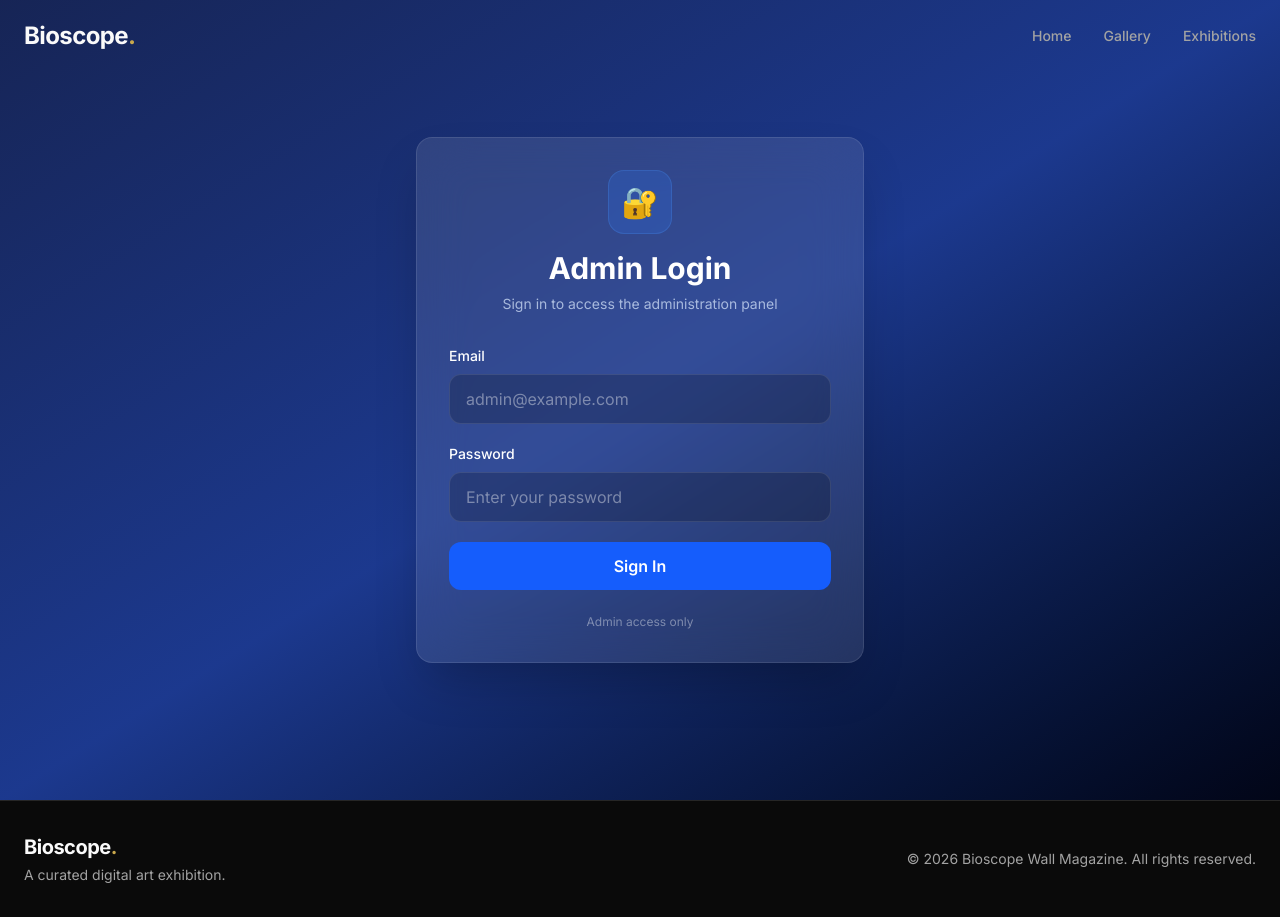
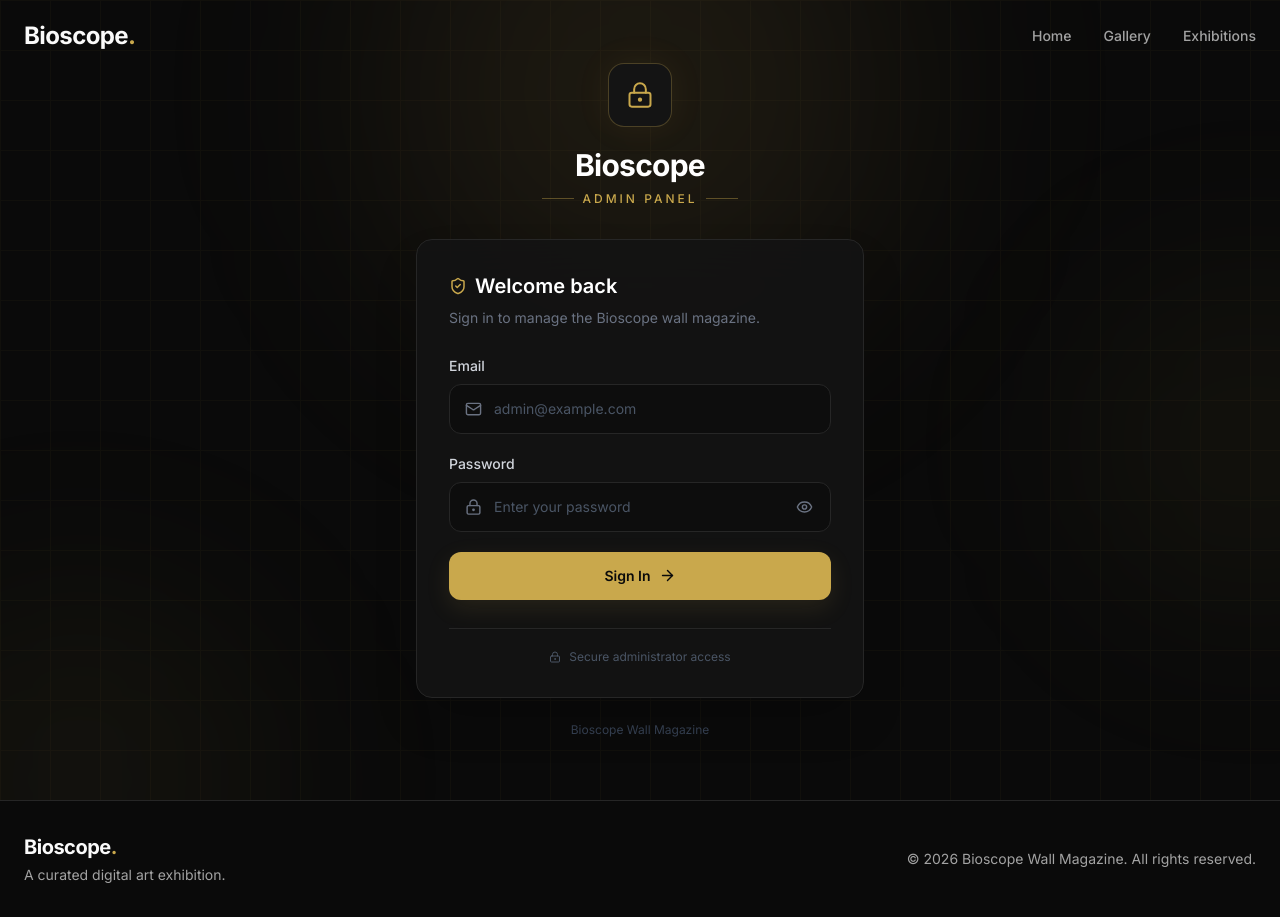
Before and after one commit to biswajitdhibardev/bioscope-wall-magazine, a Next.js app: page /admin/login in a window 1280 px wide. Built offline with nearby package versions, Linux system fonts and the light colour scheme; a web font is replaced by a local one.

Commit message:
Redesign admin login

```diff
--- a/src/app/admin/login/LoginContent.tsx
+++ b/src/app/admin/login/LoginContent.tsx
@@ -5,6 +5,14 @@ import { useRouter, useSearchParams } from "next/navigation";
 import { useForm } from "react-hook-form";
 import { zodResolver } from "@hookform/resolvers/zod";
 import { z } from "zod";
+import {
+  LockKeyhole,
+  Mail,
+  Eye,
+  EyeOff,
+  ArrowRight,
+  ShieldCheck,
+} from "lucide-react";
 
 import { createClient } from "@/lib/supabase/client";
 
@@ -12,6 +20,7 @@ const loginSchema = z.object({
   email: z
     .string()
     .email("Please enter a valid email address"),
+
   password: z
     .string()
     .min(6, "Password must be at least 6 characters"),
@@ -23,10 +32,17 @@ export default function LoginContent() {
   const router = useRouter();
   const searchParams = useSearchParams();
 
-  const [errorMsg, setErrorMsg] = useState<string | null>(null);
-  const [loading, setLoading] = useState(false);
+  const [errorMsg, setErrorMsg] =
+    useState<string | null>(null);
 
-  const redirectTo = searchParams.get("redirect") || "/admin";
+  const [loading, setLoading] =
+    useState(false);
+
+  const [showPassword, setShowPassword] =
+    useState(false);
+
+  const redirectTo =
+    searchParams.get("redirect") || "/admin";
 
   const {
     register,
@@ -34,6 +50,7 @@ export default function LoginContent() {
     formState: { errors },
   } = useForm<LoginForm>({
     resolver: zodResolver(loginSchema),
+
     defaultValues: {
       email: "",
       password: "",
@@ -47,7 +64,8 @@ export default function LoginContent() {
     try {
       const supabase = createClient();
 
-      const { error } = await supabase.auth.signInWithPassword({
+      const { error } =
+        await supabase.auth.signInWithPassword({
           email: data.email,
           password: data.password,
         });
@@ -61,36 +79,105 @@ export default function LoginContent() {
       router.refresh();
     } catch (error) {
       console.error(error);
-      setErrorMsg("Something went wrong. Please try again.");
+
+      setErrorMsg(
+        "Something went wrong. Please try again."
+      );
     } finally {
       setLoading(false);
     }
   };
 
   return (
-    <main className="min-h-screen flex items-center justify-center bg-gradient-to-br from-blue-950 via-blue-900 to-slate-950 px-4">
-      <div className="w-full max-w-md">
-        <div className="rounded-2xl border border-white/10 bg-white/10 backdrop-blur-xl shadow-2xl p-8">
+    <main className="relative min-h-screen overflow-hidden bg-[#0a0a0a] flex items-center justify-center px-4">
 
-          {/* Header */}
-          <div className="text-center mb-8">
-            <div className="mx-auto mb-4 flex h-16 w-16 items-center justify-center rounded-2xl bg-blue-500/20 border border-blue-400/20">
-              <span className="text-3xl">🔐</span>
+      {/* Background glow */}
+      <div className="pointer-events-none absolute inset-0">
+        <div className="absolute -top-40 left-1/2 h-[500px] w-[500px] -translate-x-1/2 rounded-full bg-[#c9a84c]/10 blur-[120px]" />
+
+        <div className="absolute bottom-[-180px] left-[-120px] h-[400px] w-[400px] rounded-full bg-[#c9a84c]/5 blur-[100px]" />
+
+        <div className="absolute top-1/3 right-[-150px] h-[350px] w-[350px] rounded-full bg-[#c9a84c]/5 blur-[100px]" />
       </div>
 
-            <h1 className="text-3xl font-bold text-white">
-              Admin Login
+      {/* Subtle grid */}
+      <div
+        className="pointer-events-none absolute inset-0 opacity-[0.035]"
+        style={{
+          backgroundImage:
+            "linear-gradient(#c9a84c 1px, transparent 1px), linear-gradient(90deg, #c9a84c 1px, transparent 1px)",
+          backgroundSize: "50px 50px",
+        }}
+      />
+
+      {/* Login container */}
+      <div className="relative z-10 w-full max-w-md">
+
+        {/* Brand */}
+        <div className="mb-8 text-center">
+
+          <div className="mx-auto mb-5 flex h-16 w-16 items-center justify-center rounded-2xl border border-[#c9a84c]/30 bg-[#141414] shadow-[0_0_35px_rgba(201,168,76,0.08)]">
+
+            <LockKeyhole
+              size={28}
+              strokeWidth={1.7}
+              className="text-[#c9a84c]"
+            />
+
+          </div>
+
+          <h1 className="text-3xl font-bold tracking-tight text-white">
+            Bioscope
           </h1>
 
-            <p className="mt-2 text-sm text-blue-100/70">
-              Sign in to access the administration panel
+          <div className="mt-2 flex items-center justify-center gap-2">
+
+            <div className="h-px w-8 bg-[#c9a84c]/40" />
+
+            <span className="text-xs font-medium uppercase tracking-[0.25em] text-[#c9a84c]">
+              Admin Panel
+            </span>
+
+            <div className="h-px w-8 bg-[#c9a84c]/40" />
+
+          </div>
+
+        </div>
+
+        {/* Login Card */}
+        <div className="rounded-2xl border border-[#262626] bg-[#141414]/95 p-7 shadow-2xl backdrop-blur-xl sm:p-8">
+
+          {/* Card heading */}
+          <div className="mb-7">
+
+            <div className="mb-2 flex items-center gap-2">
+
+              <ShieldCheck
+                size={18}
+                className="text-[#c9a84c]"
+              />
+
+              <h2 className="text-xl font-semibold text-white">
+                Welcome back
+              </h2>
+
+            </div>
+
+            <p className="text-sm text-gray-500">
+              Sign in to manage the Bioscope wall
+              magazine.
             </p>
+
           </div>
 
           {/* Error */}
           {errorMsg && (
-            <div className="mb-5 rounded-lg border border-red-400/30 bg-red-500/10 px-4 py-3 text-sm text-red-200">
+            <div className="mb-5 rounded-xl border border-red-500/20 bg-red-500/10 px-4 py-3">
+
+              <p className="text-sm text-red-400">
                 {errorMsg}
+              </p>
+
             </div>
           )}
 
@@ -99,14 +186,23 @@ export default function LoginContent() {
             onSubmit={handleSubmit(onSubmit)}
             className="space-y-5"
           >
+
             {/* Email */}
             <div>
+
               <label
                 htmlFor="email"
-                className="mb-2 block text-sm font-medium text-white"
+                className="mb-2 block text-sm font-medium text-gray-300"
               >
                 Email
               </label>
+
+              <div className="relative">
+
+                <Mail
+                  size={17}
+                  className="absolute left-4 top-1/2 -translate-y-1/2 text-gray-500"
+                />
 
                 <input
                   id="email"
@@ -114,56 +210,131 @@ export default function LoginContent() {
                   autoComplete="email"
                   placeholder="admin@example.com"
                   {...register("email")}
-                className="w-full rounded-xl border border-white/10 bg-black/20 px-4 py-3 text-white placeholder:text-white/40 outline-none transition focus:border-blue-400 focus:ring-2 focus:ring-blue-400/20"
+                  className="w-full rounded-xl border border-[#262626] bg-[#0d0d0d] py-3.5 pl-11 pr-4 text-sm text-white outline-none transition-all placeholder:text-gray-600 focus:border-[#c9a84c]/60 focus:ring-1 focus:ring-[#c9a84c]/20"
                 />
 
+              </div>
+
               {errors.email && (
-                <p className="mt-1 text-xs text-red-300">
+                <p className="mt-1.5 text-xs text-red-400">
                   {errors.email.message}
                 </p>
               )}
+
             </div>
 
             {/* Password */}
             <div>
+
               <label
                 htmlFor="password"
-                className="mb-2 block text-sm font-medium text-white"
+                className="mb-2 block text-sm font-medium text-gray-300"
               >
                 Password
               </label>
 
+              <div className="relative">
+
+                <LockKeyhole
+                  size={17}
+                  className="absolute left-4 top-1/2 -translate-y-1/2 text-gray-500"
+                />
+
                 <input
                   id="password"
-                type="password"
+                  type={
+                    showPassword
+                      ? "text"
+                      : "password"
+                  }
                   autoComplete="current-password"
                   placeholder="Enter your password"
                   {...register("password")}
-                className="w-full rounded-xl border border-white/10 bg-black/20 px-4 py-3 text-white placeholder:text-white/40 outline-none transition focus:border-blue-400 focus:ring-2 focus:ring-blue-400/20"
+                  className="w-full rounded-xl border border-[#262626] bg-[#0d0d0d] py-3.5 pl-11 pr-12 text-sm text-white outline-none transition-all placeholder:text-gray-600 focus:border-[#c9a84c]/60 focus:ring-1 focus:ring-[#c9a84c]/20"
                 />
 
+                <button
+                  type="button"
+                  onClick={() =>
+                    setShowPassword(
+                      !showPassword
+                    )
+                  }
+                  className="absolute right-3.5 top-1/2 -translate-y-1/2 p-1 text-gray-500 transition-colors hover:text-[#c9a84c]"
+                  aria-label={
+                    showPassword
+                      ? "Hide password"
+                      : "Show password"
+                  }
+                >
+                  {showPassword ? (
+                    <EyeOff size={17} />
+                  ) : (
+                    <Eye size={17} />
+                  )}
+                </button>
+
+              </div>
+
               {errors.password && (
-                <p className="mt-1 text-xs text-red-300">
+                <p className="mt-1.5 text-xs text-red-400">
                   {errors.password.message}
                 </p>
               )}
+
             </div>
 
-            {/* Submit */}
+            {/* Sign In */}
             <button
               type="submit"
               disabled={loading}
-              className="w-full rounded-xl bg-blue-600 px-4 py-3 font-semibold text-white transition hover:bg-blue-500 disabled:cursor-not-allowed disabled:opacity-60"
+              className="group mt-2 flex w-full items-center justify-center gap-2 rounded-xl bg-[#c9a84c] px-4 py-3.5 text-sm font-semibold text-[#0a0a0a] shadow-[0_8px_25px_rgba(201,168,76,0.12)] transition-all duration-300 hover:bg-[#d8b95e] hover:shadow-[0_8px_30px_rgba(201,168,76,0.2)] disabled:cursor-not-allowed disabled:opacity-50"
             >
-              {loading ? "Signing in..." : "Sign In"}
+
+              {loading ? (
+                <>
+                  <span className="h-4 w-4 animate-spin rounded-full border-2 border-[#0a0a0a]/30 border-t-[#0a0a0a]" />
+
+                  Signing in...
+                </>
+              ) : (
+                <>
+                  Sign In
+
+                  <ArrowRight
+                    size={17}
+                    className="transition-transform duration-300 group-hover:translate-x-1"
+                  />
+                </>
+              )}
+
             </button>
+
           </form>
 
-          <p className="mt-6 text-center text-xs text-white/40">
-            Admin access only
+          {/* Footer */}
+          <div className="mt-7 flex items-center justify-center gap-2 border-t border-[#262626] pt-5">
+
+            <LockKeyhole
+              size={12}
+              className="text-gray-600"
+            />
+
+            <p className="text-xs text-gray-600">
+              Secure administrator access
             </p>
+
           </div>
+
         </div>
+
+        {/* Bottom branding */}
+        <p className="mt-6 text-center text-xs text-gray-700">
+          Bioscope Wall Magazine
+        </p>
+
+      </div>
+
     </main>
   );
 }
```
Lines whose indentation alone changed are shown as unchanged.
